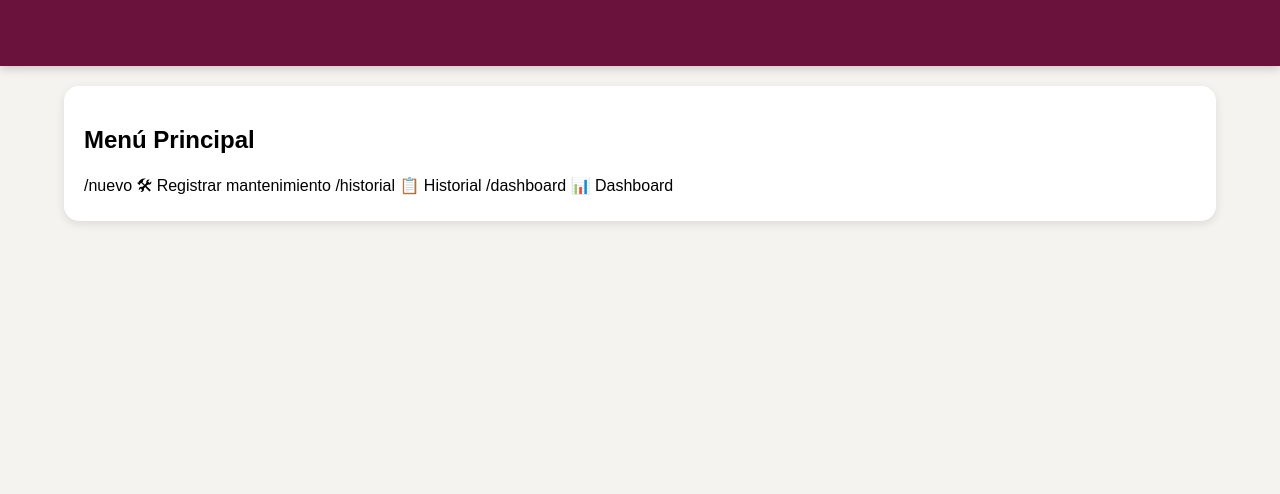
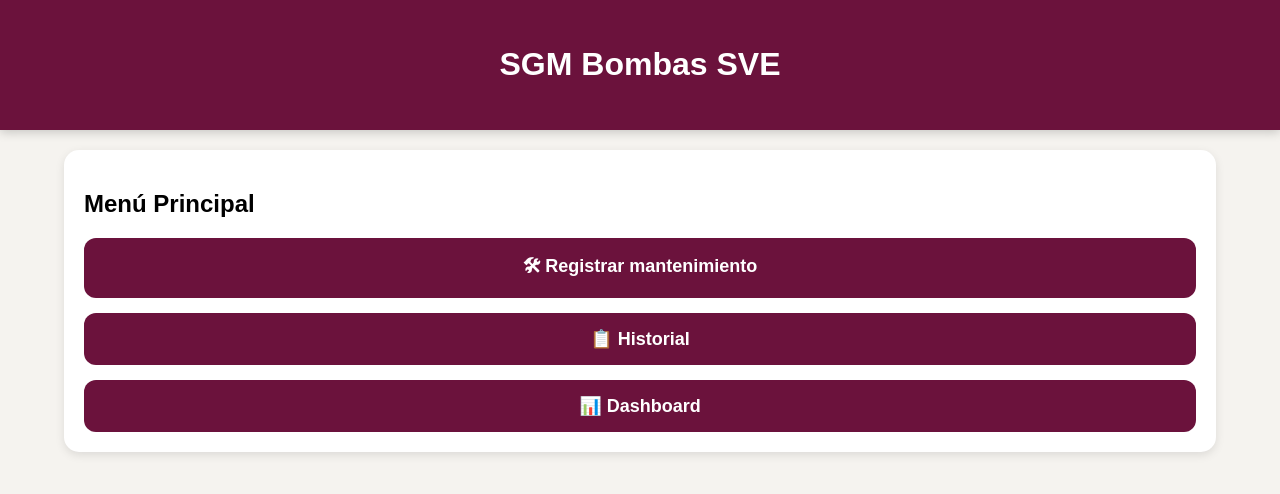
Before and after one commit to encuestasuedc-droid/sgm-bombas-sve, a Flask app: page / in a window 1280 px wide. Shown: the top 494 px of the page. Run offline with Flask 3, Linux system fonts and the light colour scheme.

Commit message:
inicio.html

```diff
--- a/templates/inicio.html
+++ b/templates/inicio.html
@@ -1,41 +1,28 @@
 <!DOCTYPE html>
-<html>
-
+<html lang="es">
 <head>
+    <meta charset="UTF-8">
+    <meta name="viewport" content="width=device-width, initial-scale=1.0">
     <title>SGM Bombas SVE</title>
-
-    <link rel="stylesheet"
-          href="{{ url_for('static', filename='css/style.css') }}">
+    <link rel="stylesheet" href="{{ url_for('static', filename='css/style.css') }}">
 </head>
-
 <body>
 
     <header>
-   </p>
+        <!-- Puedes colocar el título de la app o un logo aquí -->
+        <h1>SGM Bombas SVE</h1>
     </header>
 
     <div class="container">
-
         <div class="card">
-
             <h2>Menú Principal</h2>
-
-        /nuevo
-            🛠 Registrar mantenimiento
-        </a>
-
-        /historial
-            📋 Historial
-        </a>
-
-        /dashboard
-            📊 Dashboard
-        </a>
-
+            <div class="menu-links">
+                <a href="/nuevo" class="btn">🛠 Registrar mantenimiento</a>
+                <a href="/historial" class="btn">📋 Historial</a>
+                <a href="/dashboard" class="btn">📊 Dashboard</a>
             </div>
-
+        </div>
     </div>
 
 </body>
-
 </html>
```
Lines whose indentation alone changed are shown as unchanged.
